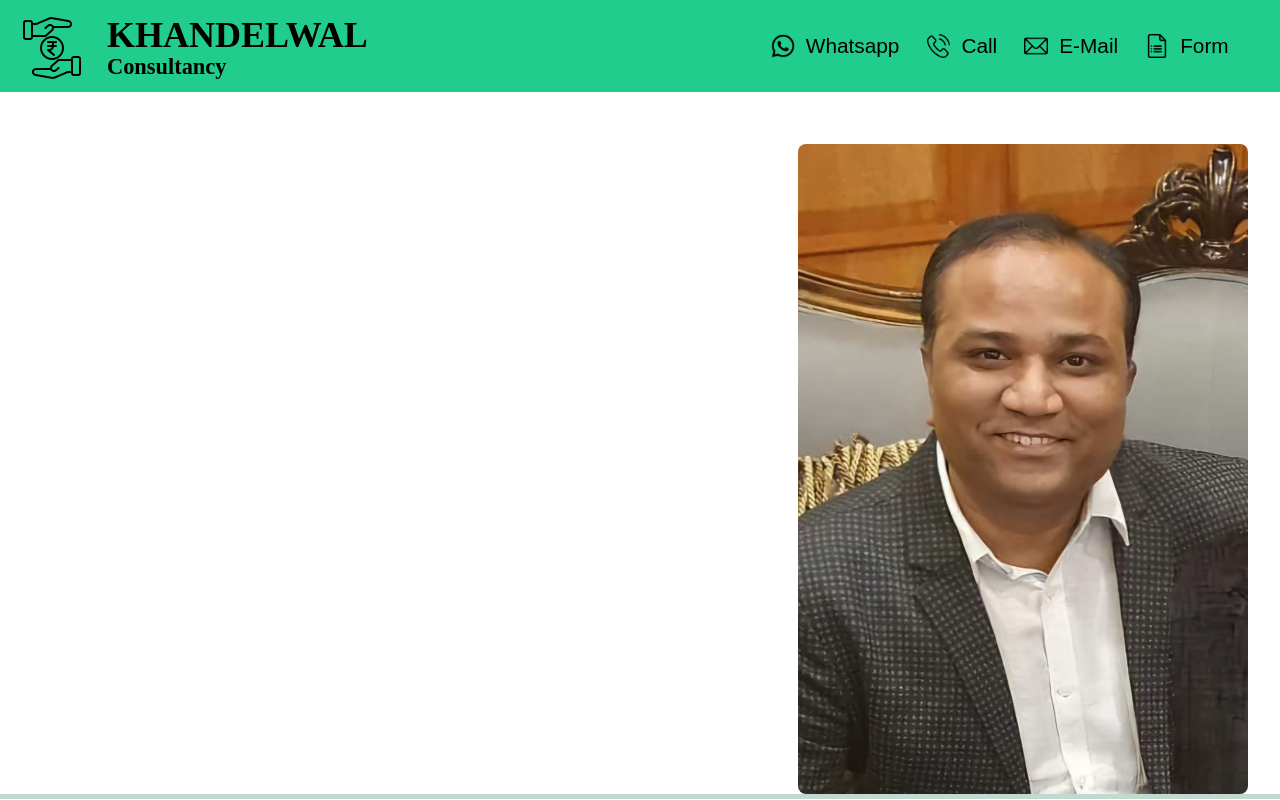
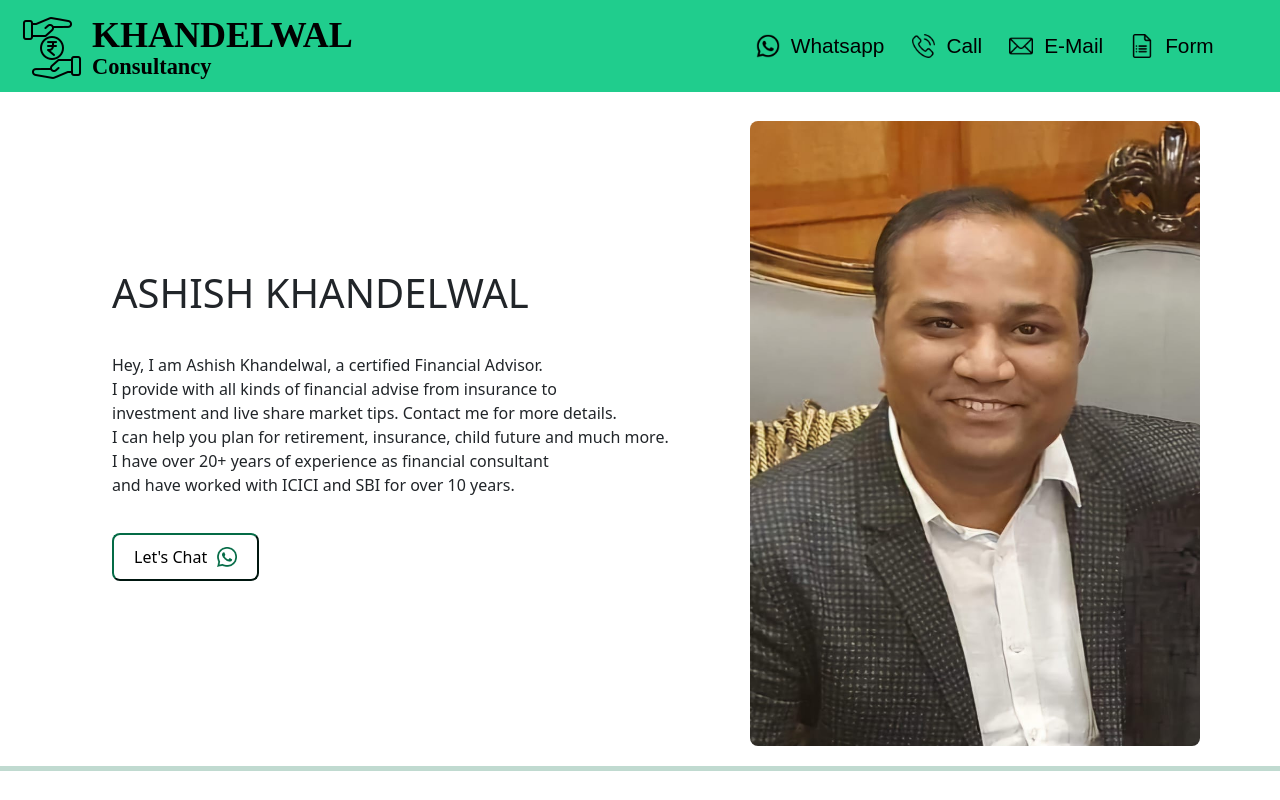
Before and after one commit to ashk29/ashk-financial-consultant, a React (Create React App) app: page / in a window 1280 px wide. Shown: the top 800 px of the page. Built offline with nearby package versions, Linux system fonts and the light colour scheme.

Commit message:
made intro page responsive

```diff
--- a/package.json
+++ b/package.json
@@ -1,6 +1,7 @@
 {
   "name": "ashish-khandelwal",
   "version": "0.1.0",
+  "homepage": "https://ashk29.github.io/ashk-financial-consultant",
   "private": true,
   "dependencies": {
     "@testing-library/jest-dom": "^5.17.0",
--- a/src/App.js
+++ b/src/App.js
@@ -1,21 +1,20 @@
-import React, { createElement } from 'react';
-import './App.css';
-import Navbar from './components/Navbar';
-import IntroPage from './components/IntroPage';
-import OfferPage from './components/OfferPage';
-import WhyPage from './components/WhyPage';
-import Videos from './components/VideoPage';
-import Navbar1 from './components/Navbar1';
+import React from "react";
+import "./App.css";
+import IntroPage from "./components/IntroPage";
+import OfferPage from "./components/OfferPage";
+import WhyPage from "./components/WhyPage";
+import Videos from "./components/VideoPage";
+import Navbar from "./components/Navbar";
 
 function App() {
   return (
     <>
-    <Navbar1 />
+      <Navbar />
       <IntroPage />
       <OfferPage />
       <WhyPage />
-      <Videos/>
-      </>
+      <Videos />
+    </>
   );
 }
 
--- a/src/components/IntroPage.css
+++ b/src/components/IntroPage.css
@@ -1,22 +1,23 @@
-.intro-container{
-    margin-top: 10%;
+.intro-container {
+  display: flex;
+  justify-content: space-between;
+  align-items: center;
+  margin-top: 100px;
   height: 650px;
 }
-.profile-image{
-    float: right;
+
+.profile-image {
   width: 450px;
-    height: 650px;
-    margin-right: 2rem;
+  height: 625px;
+  margin-right: 5rem;
   border-radius: 0.5rem;
   margin-top: 1rem;
 }
-.txt-container{
-    width: 60%;
+
+.txt-container {
   padding: 2rem;
   display: flex;
   flex-direction: column;
-    justify-content: center;
-    align-items: flex-start;
   word-wrap: break-word;
   white-space: normal;
   padding: 2rem;
@@ -24,28 +25,55 @@
   margin-left: 5rem;
 }
 
-h1{
-
-    margin-top: 5rem;
-}
-p{
-    margin-top: 2rem;
+.txt-container h1 {
+  margin-bottom: 20px;
 }
 
-.chat-btn{
+.txt-container p {
+  line-height: 1.5;
+  margin-bottom: 20px;
+}
+
+.chat-btn {
+  display: inline-flex;
+  align-items: center;
+  padding: 10px 20px;
+  background-color: white;
+  border-color: #046b46;
   border-radius: 0.5rem;
-border-color: #046b46;
-border-width: 0.15rem;
-font-size: small;
-padding: 0.5rem;
-background-color: white;
+  cursor: pointer;
+  text-decoration: none;
+  font-size: medium;
 }
-.chat-btn:hover{
+
+.chat-btn img {
+  width: 20px;
+  height: 20px;
+  margin-left: 10px;
+}
+
+.chat-btn:hover {
   transform: scale(1.1);
   transition: transform 0.3s ease;
 }
 
-.btn-whatsapp{
-width: 1rem;
-margin-left: 0.75rem;
+/* Responsive Design for Mobile */
+@media (max-width: 1024px) {
+  .intro-container {
+    display: flex;
+    flex-direction: column-reverse;
+    height: auto; /* Allow height to adjust */
+    margin-top: 150px;
   }
+
+  .profile-image {
+    width: 70%;
+    margin-bottom: 20px;
+    order: 1;
+  }
+
+  .txt-container {
+    width: 100%;
+    order: 1;
+  }
+}
--- a/src/components/IntroPage.js
+++ b/src/components/IntroPage.js
@@ -1,10 +1,11 @@
 import React from "react";
 import "./IntroPage.css";
+import useDeviceType from "../hooks/useDeviceType";
 
 export default function IntroPage() {
+  const isMobile = useDeviceType();
   return (
     <div className="intro-container">
-      <img src="images/Ashish.jpeg" className="profile-image"></img>
       <div className="txt-container">
         <h1>ASHISH KHANDELWAL</h1>
         <p>
@@ -20,13 +21,17 @@ export default function IntroPage() {
           I have over 20+ years of experience as financial consultant <br />
           and have worked with ICICI and SBI for over 10 years.
         </p>
-        <a href="https://wa.me/+918819080000?text=Hi">
+        <a
+          href="https://wa.me/+918819080000?text=Hi"
+          style={{ width: "fit-content" }}
+        >
           <button type="button" class="chat-btn">
             Let's Chat
             <img src="icons/green/whatsapp.png" className="btn-whatsapp"></img>
           </button>
         </a>
       </div>
+      <img src="images/Ashish.jpeg" className="profile-image"></img>
     </div>
   );
 }
--- a/src/components/Navbar.css
+++ b/src/components/Navbar.css
@@ -1,24 +1,73 @@
-.logo{
-    height: 50px;
-    margin-right: 15px;
-}
-.navbar-brand{
-    font-weight: 600;
-    font-size: 40px;
-    margin-left: 10px;
+.header {
+  background-color: #20cd8d;
+  position: fixed !important;
+  z-index: 1;
+  width: 100%;
+  padding: 0.5rem;
+  top: 0;
+  align-items: center;
 }
 
-.container-fluid{
-    background-color: #20cd8d;
-    height: 75px;
+.brand {
+  color: #000;
+  font-family: "Gotham";
+  font-weight: bold;
+  font-size: 2.25rem;
+  margin-top: 0.5;
+  margin-left: 0.5rem;
+  display: inline-block;
+  text-decoration: none;
 }
-.nav-icon{
-    height: 30px;
-    padding: 4px;
-    margin-right: 5px;
+.sub-brand {
+  font-size: 1.4rem;
+  margin-top: -0.75rem;
 }
-.nav-link{
-    color: #000;
-    font-weight:400;
-    font-size: 20px;
+.logo {
+  height: 4rem;
+  margin-left: 0.75rem;
+  margin-top: 0.5rem;
 }
+
+.header-container {
+  display: flex;
+}
+
+.sub-container {
+  display: flex;
+  flex-direction: row;
+}
+.sub-container-mob {
+    display: flex;
+    flex-direction: column;
+  }
+
+.navs {
+  display: flex;
+  flex-direction: row;
+  margin-left: 25rem;
+  gap: 1.5rem;
+}
+.navs-mob {
+  display: flex;
+  margin-top: 0.5rem;
+  /* margin-left: 1.5rem; */
+  gap: 1.5rem;
+}
+.nav-item {
+  display: flex;
+  align-items: center;
+  gap: 0.5rem;
+}
+
+.icons {
+  height: 30px;
+  padding: 0.2rem;
+}
+
+.icon-text {
+  text-decoration: none;
+  color: #000;
+  font-family: "Montserrat", sans-serif;
+  font-weight: 400;
+  font-size: 1.3rem;
+}
--- a/src/components/Navbar.js
+++ b/src/components/Navbar.js
@@ -1,8 +1,8 @@
 import React from "react";
 import "./Navbar.css";
+import useDeviceType from "../hooks/useDeviceType";
 
 export default function Navbar() {
-
   const NavIcons = [
     "icons/black/whatsapp.png",
     "icons/black/phone-call.png",
@@ -16,79 +16,55 @@ export default function Navbar() {
     "mailto:ashish.khandelwal29@gmail.com",
     "https://docs.google.com/forms/d/1xTTU3xv4y0BPYgRKYiHnY8__aJvGsPQO13UKEZ9of8k/edit",
   ];
+  const isMobile = useDeviceType();
+
   return (
-    <>
-      <nav className="navbar bg-body-tertiary fixed-top">
-        <div className="container-fluid">
-          <a className="navbar-brand" href="#">
-            <img
-              src="icons/icon.png"
-              className="d-inline-block align-text-top logo"
-              alt="Logo"
-            />
+    <div className="header">
+      <div className="header-container">
+        <a href="/">
+          <img src="icons/icon.png" alt="Logo" className="logo"></img>
+        </a>
+        <div className={isMobile ? "sub-container-mob" : "sub-container"}>
+          <a href="/" className="brand">
             KHANDELWAL
-            <div>Consultancy</div>
+            <div className="sub-brand">Consultancy</div>
           </a>
-
-          <ul className="nav justify-content-end">
-            {NavIcons.map((navItem, index) => (
-              <li className="nav-item">
-                <a className="nav-link" href={NavLinks[index]}>
-                  <img
-                    src={navItem}
-                    className="nav-icon"
-                    key={"navItem-" + index}
-                  />
-                  {NavTexts[index]}
-                </a>
-              </li>
+          <div className={isMobile ? "navs-mob" : "navs"}>
+            {NavIcons.map((navIcon, idx) => (
+              <div className="nav-item" key={"navItem-" + idx}>
+                {isMobile ? (
+                  <a href={NavLinks[idx]}>
+                    <img
+                      src={navIcon}
+                      alt="phone"
+                      className="icons"
+                      key={"navLink-" + idx}
+                    />
+                  </a>
+                ) : (
+                  <>
+                    <img
+                      src={navIcon}
+                      alt="phone"
+                      className="icons"
+                      key={"navIcon-" + idx}
+                    />
+                    <a
+                      href={NavLinks[idx]}
+                      target="_blank"
+                      rel="noopener noreferrer"
+                      className="icon-text"
+                      key={"navLink-" + idx}
+                    >
+                      {NavTexts[idx]}
+                    </a>
+                  </>
+                )}
+              </div>
             ))}
-          </ul>
-
-          <button
-            className="navbar-toggler"
-            type="button"
-            data-bs-toggle="offcanvas"
-            data-bs-target="#offcanvasNavbar"
-            aria-controls="offcanvasNavbar"
-            aria-label="Toggle navigation"
-          >
-            <span className="navbar-toggler-icon"></span>
-          </button>
-          <div
-            className="offcanvas offcanvas-end"
-            tabindex="-1"
-            id="offcanvasNavbar"
-            aria-labelledby="offcanvasNavbarLabel"
-          >
-            <div className="offcanvas-header">
-              <h5 className="offcanvas-title" id="offcanvasNavbarLabel">
-                More Menu
-              </h5>
-              <button
-                type="button"
-                className="btn-close"
-                data-bs-dismiss="offcanvas"
-                aria-label="Close"
-              ></button>
-            </div>
-            <div className="offcanvas-body">
-              <ul className="navbar-nav justify-content-end flex-grow-1 pe-3">
-                <li className="nav-item">
-                  <a className="nav-link active" aria-current="page" href="#">
-                    SIP Calculator
-                  </a>
-                </li>
-                <li className="nav-item">
-                  <a className="nav-link" href="#">
-                    Link
-                  </a>
-                </li>
-              </ul>
-            </div>
           </div>
         </div>
-      </nav>
-    </>
+      </div>
+    </div>
   );
 }
--- a/src/components/Navbar1.css
+++ /dev/null
@@ -1,73 +0,0 @@
-.header {
-  background-color: #20cd8d;
-  position: fixed !important;
-  z-index: 1;
-  width: 100%;
-  padding: 0.5rem;
-  top: 0;
-  align-items: center;
-}
-
-.brand {
-  color: #000;
-  font-family: "Gotham";
-  font-weight: bold;
-  font-size: 2.25rem;
-  margin-top: 0.5;
-  margin-left: 0.5rem;
-  display: inline-block;
-  text-decoration: none;
-}
-.sub-brand {
-  font-size: 1.4rem;
-  margin-top: -0.75rem;
-}
-.logo {
-  height: 4rem;
-  margin-left: 0.75rem;
-  margin-top: 0.5rem;
-}
-
-.header-container {
-  display: flex;
-}
-
-.sub-container {
-  display: flex;
-  flex-direction: row;
-}
-.sub-container-mob {
-    display: flex;
-    flex-direction: column;
-  }
-
-.navs {
-  display: flex;
-  flex-direction: row;
-  margin-left: 25rem;
-  gap: 1.5rem;
-}
-.navs-mob {
-  display: flex;
-  margin-top: 0.5rem;
-  /* margin-left: 1.5rem; */
-  gap: 1.5rem;
-}
-.nav-item {
-  display: flex;
-  align-items: center;
-  gap: 0.5rem;
-}
-
-.icons {
-  height: 30px;
-  padding: 0.2rem;
-}
-
-.icon-text {
-  text-decoration: none;
-  color: #000;
-  font-family: "Montserrat", sans-serif;
-  font-weight: 400;
-  font-size: 1.3rem;
-}
--- a/src/components/Navbar1.js
+++ /dev/null
@@ -1,79 +0,0 @@
-import React, { useEffect } from "react";
-import "./Navbar1.css";
-import { useState } from "react";
-
-export default function Navbar1() {
-  const NavIcons = [
-    "icons/black/whatsapp.png",
-    "icons/black/phone-call.png",
-    "icons/black/mail.png",
-    "icons/black/google-forms.png",
-  ];
-  const NavTexts = ["Whatsapp", "Call", "E-Mail", "Form"];
-  const NavLinks = [
-    "https://wa.me/+918819080000?text=Hi",
-    "tel:+91 8819080000",
-    "mailto:ashish.khandelwal29@gmail.com",
-    "https://docs.google.com/forms/d/1xTTU3xv4y0BPYgRKYiHnY8__aJvGsPQO13UKEZ9of8k/edit",
-  ];
-
-  const [isMobile, setIsMobile] = useState(window.innerWidth < 1024);
-
-  useEffect(() => {
-    const handleResize = () => {
-      setIsMobile(window.innerWidth < 1024);
-    };
-    window.addEventListener("resize", handleResize);
-    return () => window.removeEventListener("resize", handleResize);
-  }, []);
-
-  return (
-    <div className="header">
-      <div className="header-container">
-        <a href="/">
-          <img src="icons/icon.png" alt="Logo" className="logo"></img>
-        </a>
-        <div className={isMobile ? "sub-container-mob" : "sub-container"}>
-          <a href="/" className="brand">
-            KHANDELWAL
-            <div className="sub-brand">Consultancy</div>
-          </a>
-          <div className={isMobile ? "navs-mob" : "navs"}>
-            {NavIcons.map((navIcon, idx) => (
-              <div className="nav-item" key={"navItem-" + idx}>
-                {isMobile ? (
-                  <a href={NavLinks[idx]}>
-                    <img
-                      src={navIcon}
-                      alt="phone"
-                      className="icons"
-                      key={"navLink-" + idx}
-                    />
-                  </a>
-                ) : (
-                  <>
-                    <img
-                      src={navIcon}
-                      alt="phone"
-                      className="icons"
-                      key={"navIcon-" + idx}
-                    />
-                    <a
-                      href={NavLinks[idx]}
-                      target="_blank"
-                      rel="noopener noreferrer"
-                      className="icon-text"
-                      key={"navLink-" + idx}
-                    >
-                      {NavTexts[idx]}
-                    </a>
-                  </>
-                )}
-              </div>
-            ))}
-          </div>
-        </div>
-      </div>
-    </div>
-  );
-}
--- /dev/null
+++ b/src/hooks/useDeviceType.js
@@ -0,0 +1,15 @@
+import { useState, useEffect } from "react";
+
+export default function useDeviceType() {
+  const [isMobile, setIsMobile] = useState(window.innerWidth < 1024);
+
+  useEffect(() => {
+    const handleResize = () => {
+      setIsMobile(window.innerWidth < 1024);
+    };
+    window.addEventListener("resize", handleResize);
+    handleResize();
+    return () => window.removeEventListener("resize", handleResize);
+  }, []);
+  return isMobile;
+}
```
Lines whose indentation alone changed are shown as unchanged.
